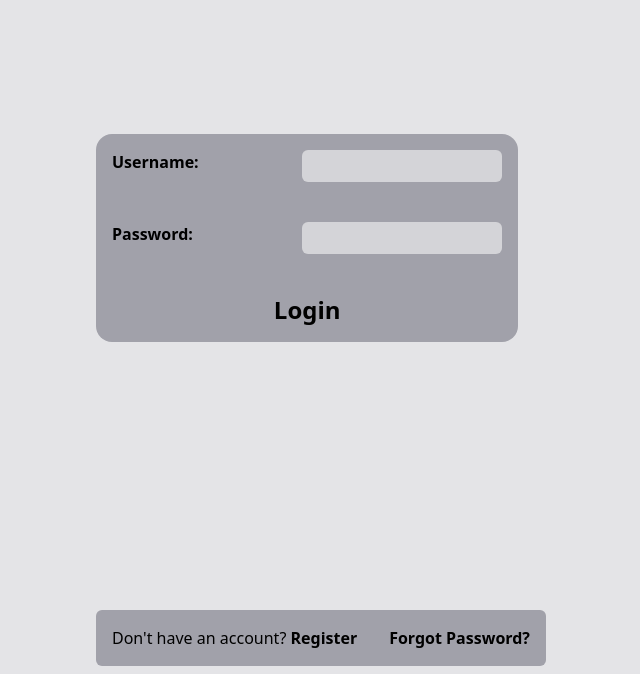
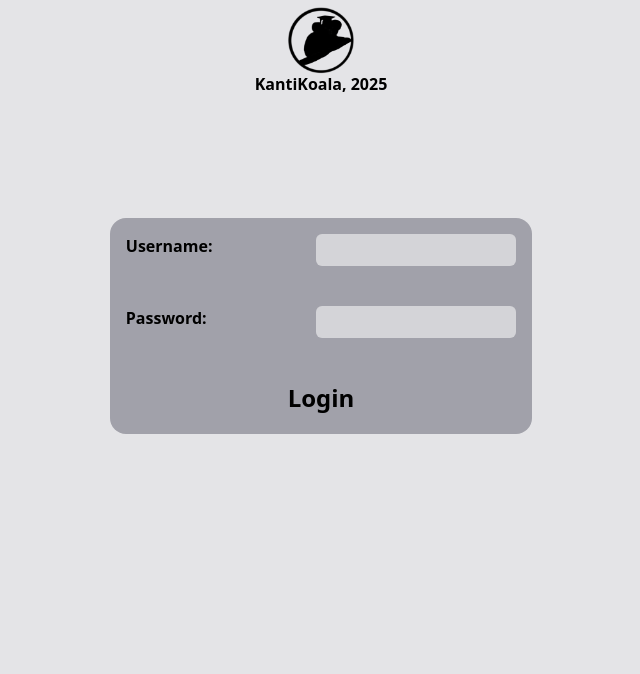
Before and after one commit to CoderAryanAnand/lernapp, a Flask app: page /login in a window 1280 px wide. Shown: the top 674 px of the page, without its empty margins (319-959 px from the left). Run offline with Flask 3, Linux system fonts and the light colour scheme.

Commit message:
Login UI Changes

```diff
--- a/static/output.css
+++ b/static/output.css
@@ -692,6 +692,26 @@ video {
   top: -0.25rem;
 }
 
+.top-\[5vh\] {
+  top: 5vh;
+}
+
+.top-\[4vh\] {
+  top: 4vh;
+}
+
+.top-\[10vh\] {
+  top: 10vh;
+}
+
+.top-\[9vh\] {
+  top: 9vh;
+}
+
+.m-5 {
+  margin: 1.25rem;
+}
+
 .mx-4 {
   margin-left: 1rem;
   margin-right: 1rem;
@@ -748,6 +768,10 @@ video {
 
 .h-screen {
   height: 100vh;
+}
+
+.h-\[vh10\] {
+  height: vh10;
 }
 
 .min-h-20 {
@@ -818,8 +842,28 @@ video {
   transform: translate(var(--tw-translate-x), var(--tw-translate-y)) rotate(var(--tw-rotate)) skewX(var(--tw-skew-x)) skewY(var(--tw-skew-y)) scaleX(var(--tw-scale-x)) scaleY(var(--tw-scale-y));
 }
 
+.snap-center {
+  scroll-snap-align: center;
+}
+
+.flex-row {
+  flex-direction: row;
+}
+
 .flex-col {
   flex-direction: column;
+}
+
+.place-content-center {
+  place-content: center;
+}
+
+.content-center {
+  align-content: center;
+}
+
+.content-between {
+  align-content: space-between;
 }
 
 .items-end {
@@ -846,8 +890,32 @@ video {
   justify-content: space-between;
 }
 
+.justify-evenly {
+  justify-content: space-evenly;
+}
+
+.justify-stretch {
+  justify-content: stretch;
+}
+
 .justify-items-center {
   justify-items: center;
+}
+
+.gap-5 {
+  gap: 1.25rem;
+}
+
+.gap-10 {
+  gap: 2.5rem;
+}
+
+.place-self-center {
+  place-self: center;
+}
+
+.self-center {
+  align-self: center;
 }
 
 .rounded {
@@ -932,6 +1000,14 @@ video {
   padding: 0.5rem;
 }
 
+.p-5 {
+  padding: 1.25rem;
+}
+
+.p-1 {
+  padding: 0.25rem;
+}
+
 .px-1\.5 {
   padding-left: 0.375rem;
   padding-right: 0.375rem;
@@ -945,6 +1021,11 @@ video {
 .px-2 {
   padding-left: 0.5rem;
   padding-right: 0.5rem;
+}
+
+.px-3 {
+  padding-left: 0.75rem;
+  padding-right: 0.75rem;
 }
 
 .pt-1 {
@@ -973,6 +1054,10 @@ video {
 
 .text-right {
   text-align: right;
+}
+
+.align-middle {
+  vertical-align: middle;
 }
 
 .text-2xl {
@@ -1074,6 +1159,14 @@ video {
     justify-content: space-between;
   }
 
+  .sm\:bg-transparent {
+    background-color: transparent;
+  }
+
+  .sm\:bg-none {
+    background-image: none;
+  }
+
   .sm\:py-0 {
     padding-top: 0px;
     padding-bottom: 0px;
--- a/templates/login.html
+++ b/templates/login.html
@@ -7,8 +7,12 @@
     <link rel="stylesheet" href="./static/output.css">
 </head>
 <body class="bg-zinc-200">
+    <div class="flex flex-row w-screen h-[vh10]items-center justify-center">
+        <a href="/"><input type="image" class="relative top-0" src="/static/img/KantiKoalaLogoVar2.png" style="height: 10vh"></a>
+        <p class="absolute top-[9vh] text-right text-md font-bold">KantiKoala, 2025</p>
+    </div>
     <div class="grid items-center justify-center h-screen w-screen">
-        <div class="rounded-2xl bg-zinc-400 p-4 w-[33vw] min-w-[350px]">
+        <div class="rounded-2xl bg-zinc-400 p-4 w-[33vw] min-w-[350px] place-self-center">
             <!-- <div class="grid justify-center pb-4"><h2 class="text-2xl font-bold">Login</h2></div> -->
             <form action="/login" method="post">
                 <input type="hidden" name="csrf_token" value="{{ session.csrf_token }}">
@@ -23,7 +27,7 @@
                     <input class="rounded-md right-0 px-2 w-[200px] bg-zinc-300 " type="password" id="password" name="password" required>
                 </div>
                 <br>
-                <div class="grid justify-center pt-4"><button class="text-2xl font-bold hover:italic" type="submit">Login</button></div>
+                <div class="grid justify-center pt-4"><button class="text-2xl p-1 px-3 rounded-md bg-zinc-300 sm:bg-transparent font-bold hover:italic" type="submit">Login</button></div>
             </form>
         </div>
         <div>
```
